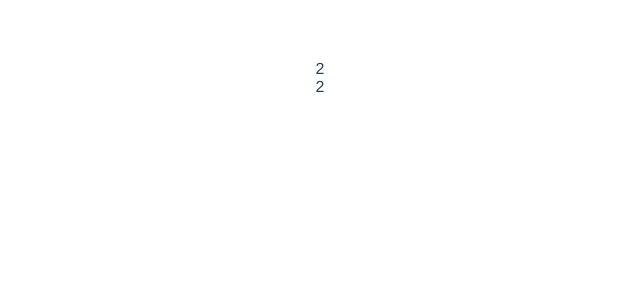
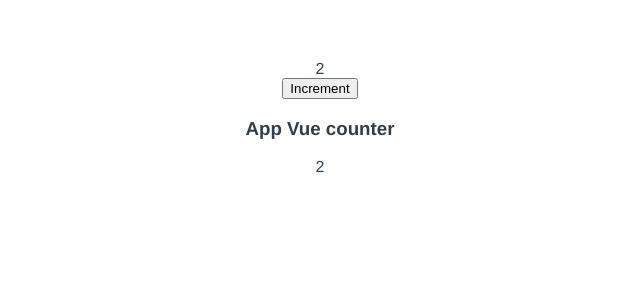
Before and after one commit to leelanarasimha/vue3-course, a Vue app in the folder vue-vuexcourse/: page / in a window 1280 px wide. Shown: the top 300 px of the page, without its empty margins (320-960 px from the left). Built offline with nearby package versions, Linux system fonts and the light colour scheme.

Commit message:
Added computed properties for the store data

```diff
--- a/vue-vuexcourse/src/App.vue
+++ b/vue-vuexcourse/src/App.vue
@@ -3,7 +3,8 @@
         <counter></counter>
 
         <div>
-            {{ $store.state.count }}
+            <h3>App Vue counter</h3>
+            {{ count }}
         </div>
     </div>
 </template>
@@ -12,6 +13,11 @@
 import Counter from './components/Counter.vue';
 export default {
     name: 'App',
+    computed: {
+        count() {
+            return this.$store.state.count;
+        },
+    },
     components: {
         Counter,
     },
--- a/vue-vuexcourse/src/components/Counter.vue
+++ b/vue-vuexcourse/src/components/Counter.vue
@@ -1,6 +1,10 @@
 <template>
     <div>
-        <div>{{ $store.state.count }}</div>
+        <div>{{ count }}</div>
+
+        <div>
+            <button @click.prevent="onIncrement()">Increment</button>
+        </div>
     </div>
 </template>
 
@@ -9,5 +13,15 @@
     data() {
         return {};
     },
+    computed: {
+        count() {
+            return this.$store.state.count;
+        },
+    },
+    methods: {
+        onIncrement() {
+            this.$store.state.count++;
+        },
+    },
 };
 </script>
```
